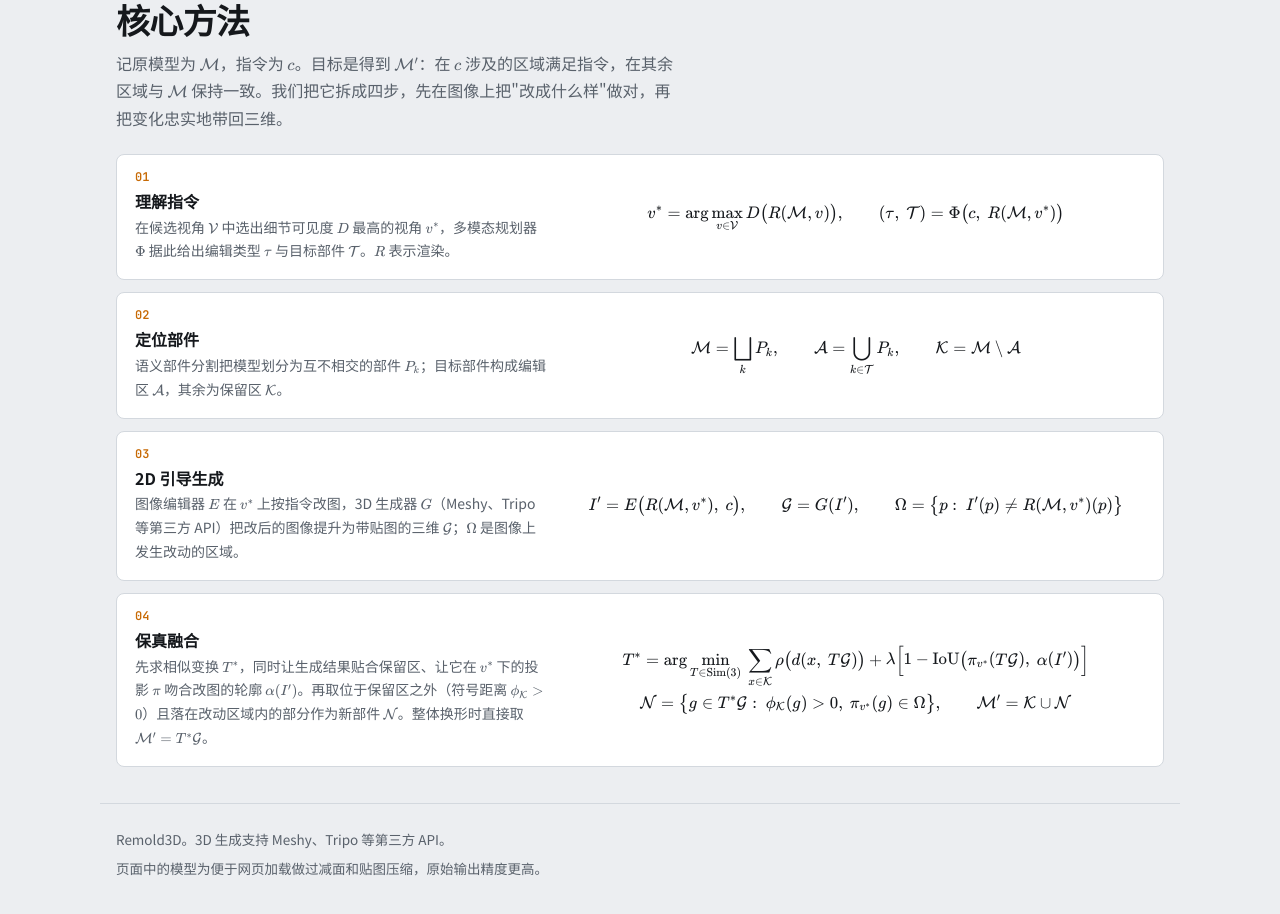
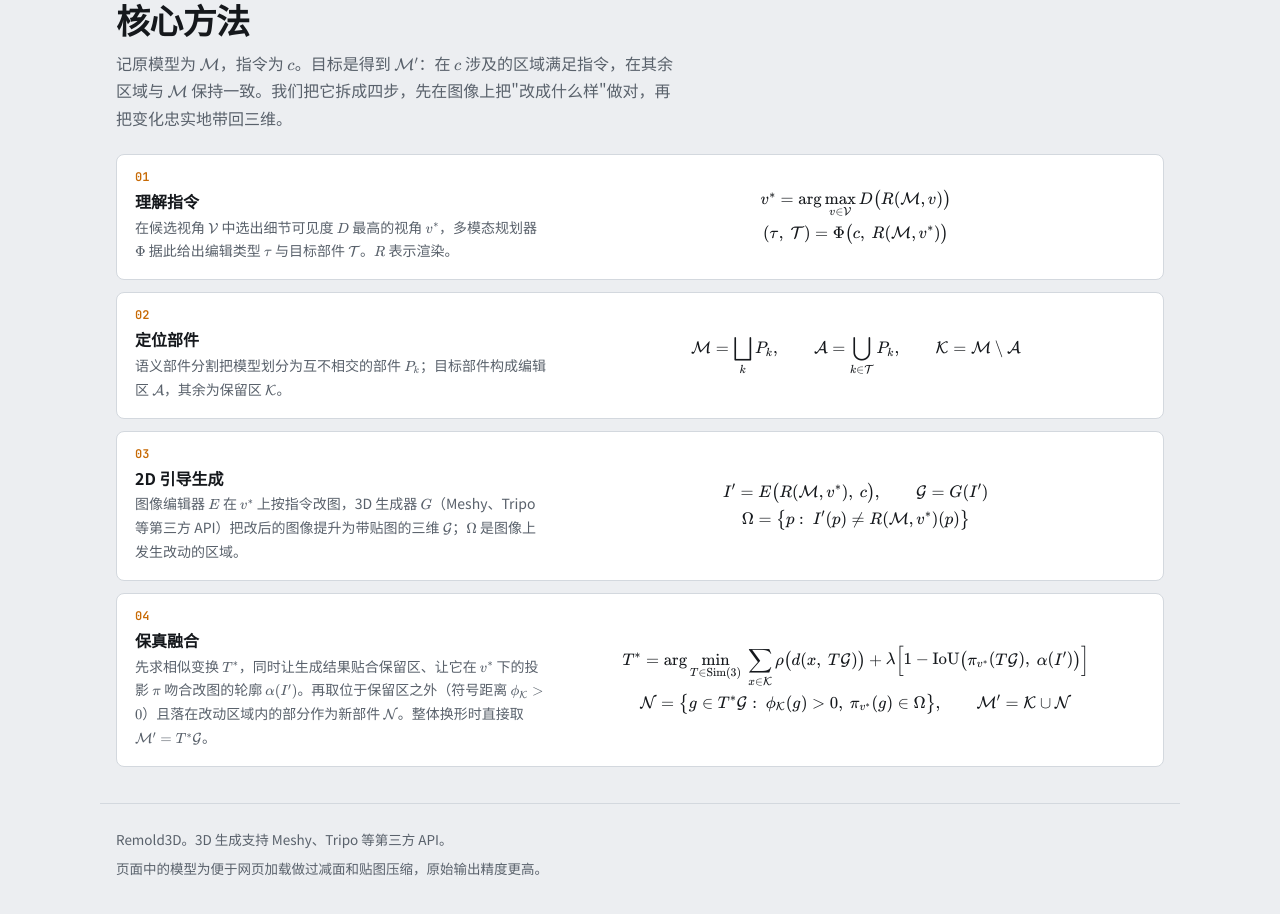
Before and after one commit to GzaIcebreak/Remold3D-page, a plain HTML site: page index.html in a window 1280 px wide. Shown: the part 1926-2840 px from the top of the page. Drawn offline with nearby package versions, Linux system fonts and the light colour scheme.

Commit message:
Method formulas of steps 1 and 3 on two lines
Co-Authored-By: Claude Opus 5.5 <noreply@anthropic.com>

```diff
--- a/index.html
+++ b/index.html
@@ -224,7 +224,8 @@ footer p { margin: 0 0 6px; max-width: 80ch; }
     <div class="steps">
       <div class="mrow">
         <div class="mtxt"><div class="n">01</div><h4>理解指令</h4><p>在候选视角 \(\mathcal{V}\) 中选出细节可见度 \(D\) 最高的视角 \(v^\ast\)，多模态规划器 \(\Phi\) 据此给出编辑类型 \(\tau\) 与目标部件 \(\mathcal{T}\)。\(R\) 表示渲染。</p></div>
-        <div class="eq">\[ v^\ast=\arg\max_{v\in\mathcal{V}} D\big(R(\mathcal{M},v)\big),\qquad (\tau,\ \mathcal{T})=\Phi\big(c,\ R(\mathcal{M},v^\ast)\big) \]</div>
+        <div class="eq">\[ v^\ast=\arg\max_{v\in\mathcal{V}} D\big(R(\mathcal{M},v)\big) \]
+        \[ (\tau,\ \mathcal{T})=\Phi\big(c,\ R(\mathcal{M},v^\ast)\big) \]</div>
       </div>
       <div class="mrow">
         <div class="mtxt"><div class="n">02</div><h4>定位部件</h4><p>语义部件分割把模型划分为互不相交的部件 \(P_k\)；目标部件构成编辑区 \(\mathcal{A}\)，其余为保留区 \(\mathcal{K}\)。</p></div>
@@ -232,7 +233,8 @@ footer p { margin: 0 0 6px; max-width: 80ch; }
       </div>
       <div class="mrow">
         <div class="mtxt"><div class="n">03</div><h4>2D 引导生成</h4><p>图像编辑器 \(E\) 在 \(v^\ast\) 上按指令改图，3D 生成器 \(G\)（Meshy、Tripo 等第三方 API）把改后的图像提升为带贴图的三维 \(\mathcal{G}\)；\(\Omega\) 是图像上发生改动的区域。</p></div>
-        <div class="eq">\[ I'=E\big(R(\mathcal{M},v^\ast),\ c\big),\qquad \mathcal{G}=G(I'),\qquad \Omega=\big\{p:\ I'(p)\neq R(\mathcal{M},v^\ast)(p)\big\} \]</div>
+        <div class="eq">\[ I'=E\big(R(\mathcal{M},v^\ast),\ c\big),\qquad \mathcal{G}=G(I') \]
+        \[ \Omega=\big\{p:\ I'(p)\neq R(\mathcal{M},v^\ast)(p)\big\} \]</div>
       </div>
       <div class="mrow">
         <div class="mtxt"><div class="n">04</div><h4>保真融合</h4><p>先求相似变换 \(T^\ast\)，同时让生成结果贴合保留区、让它在 \(v^\ast\) 下的投影 \(\pi\) 吻合改图的轮廓 \(\alpha(I')\)。再取位于保留区之外（符号距离 \(\phi_{\mathcal{K}}>0\)）且落在改动区域内的部分作为新部件 \(\mathcal{N}\)。整体换形时直接取 \(\mathcal{M}'=T^\ast\mathcal{G}\)。</p></div>
```
